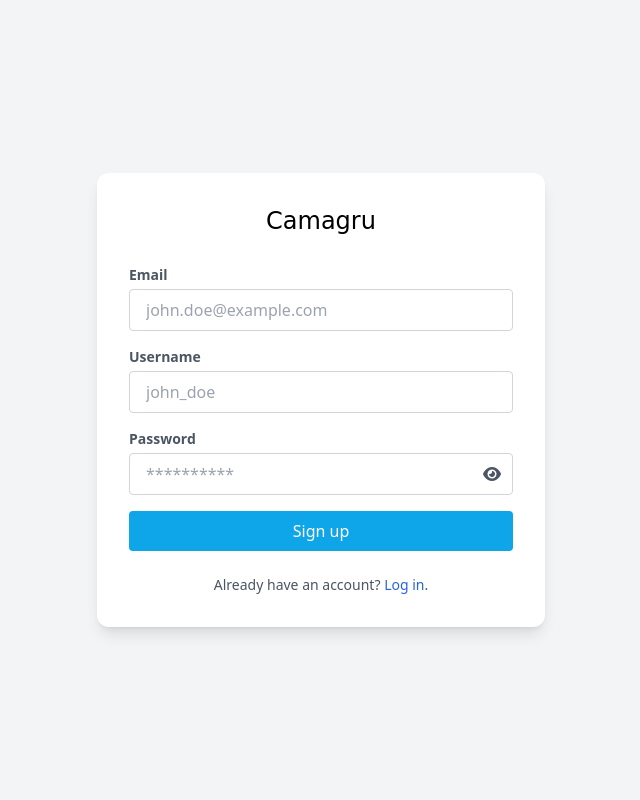
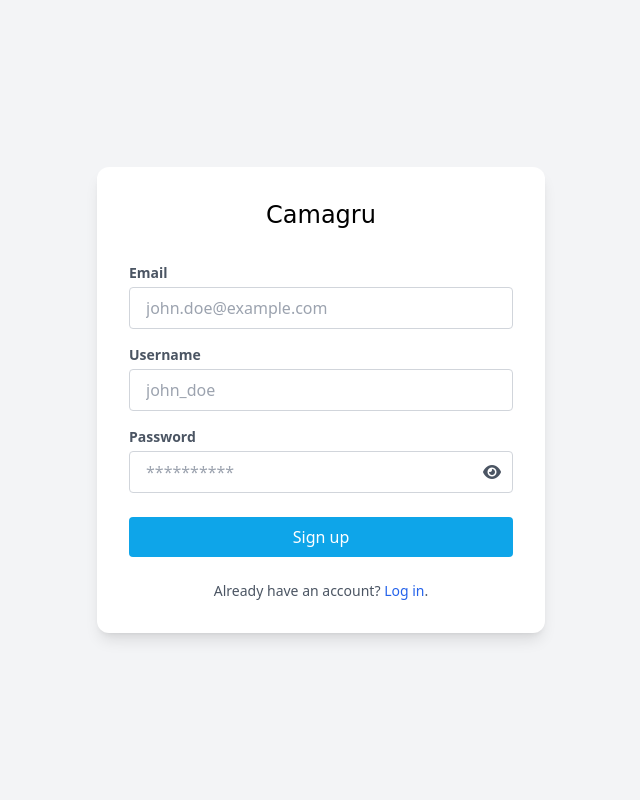
Before and after one commit to AdelRazzok/camagru, a PHP site: page /signup in a window 1280 px wide. Shown: the whole page, without its empty margins (319-959 px from the left). Run offline with PHP 8.4, Linux system fonts and the light colour scheme; some libraries are stand-ins or nearby versions; some web fonts are replaced.

Commit message:
update: spacing

```diff
--- a/php-apache/app/views/signup/index.php
+++ b/php-apache/app/views/signup/index.php
@@ -9,10 +9,10 @@ $inputClasses = function ($field) use ($errors) {
 <main class="flex min-h-svh w-full items-center justify-center p-6 md:p-10 bg-gray-100">
     <div class="bg-white rounded-xl shadow-lg p-8 w-full max-w-md">
         <a href="/">
-            <h1 class="text-2xl text-center mb-7 playwrite-be-vlg-400">Camagru</h1>
+            <h1 class="text-2xl text-center mb-8 playwrite-be-vlg-400">Camagru</h1>
         </a>
 
-        <form action="/signup" method="post" class="flex flex-col space-y-4">
+        <form action="/signup" method="post" class="flex flex-col">
             <div class="flex flex-col">
                 <label for="email" class="text-sm text-gray-600 font-semibold mb-1">Email</label>
                 <input type="email" name="email" placeholder="john.doe@example.com" class="<?= $inputClasses('email') ?>" value="<?= $old['email'] ?? '' ?>" required>
@@ -22,7 +22,7 @@ $inputClasses = function ($field) use ($errors) {
                 <?php endif; ?>
             </div>
 
-            <div class="flex flex-col">
+            <div class="flex flex-col mt-4">
                 <label for="username" class="text-sm text-gray-600 font-semibold mb-1">Username</label>
                 <input type="text" name="username" placeholder="john_doe" class="<?= $inputClasses('username') ?>" value="<?= $old['username'] ?? '' ?>" required>
 
@@ -31,7 +31,7 @@ $inputClasses = function ($field) use ($errors) {
                 <?php endif; ?>
             </div>
 
-            <div class="flex flex-col">
+            <div class="flex flex-col mt-4">
                 <label for="password" class="text-sm text-gray-600 font-semibold mb-1">Password</label>
                 <div class="relative">
                     <input type="password" id="password" name="password" placeholder="**********" class="w-full <?= $inputClasses('password') ?>" required>
@@ -43,7 +43,7 @@ $inputClasses = function ($field) use ($errors) {
                 <?php endif; ?>
             </div>
 
-            <button type="submit" class="bg-sky-500 text-white py-2 px-4 rounded hover:bg-sky-600 transition duration-200">Sign up</button>
+            <button type="submit" class="bg-sky-500 text-white mt-6 py-2 px-4 rounded hover:bg-sky-600 transition duration-200">Sign up</button>
         </form>
 
         <div class="text-center mt-6 text-sm text-gray-600">
```
Also changed, not shown: php-apache/app/views/login/index.php (+4 -4 lines).
